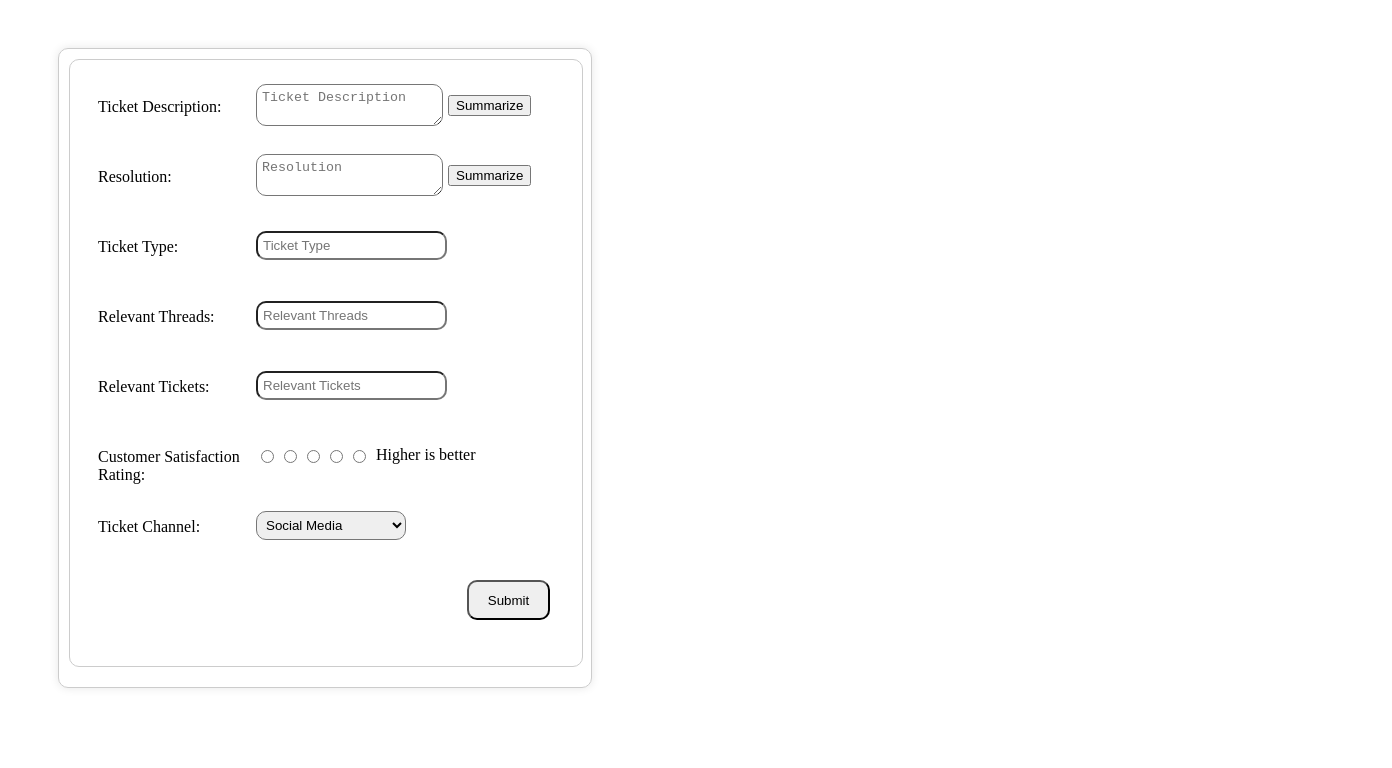
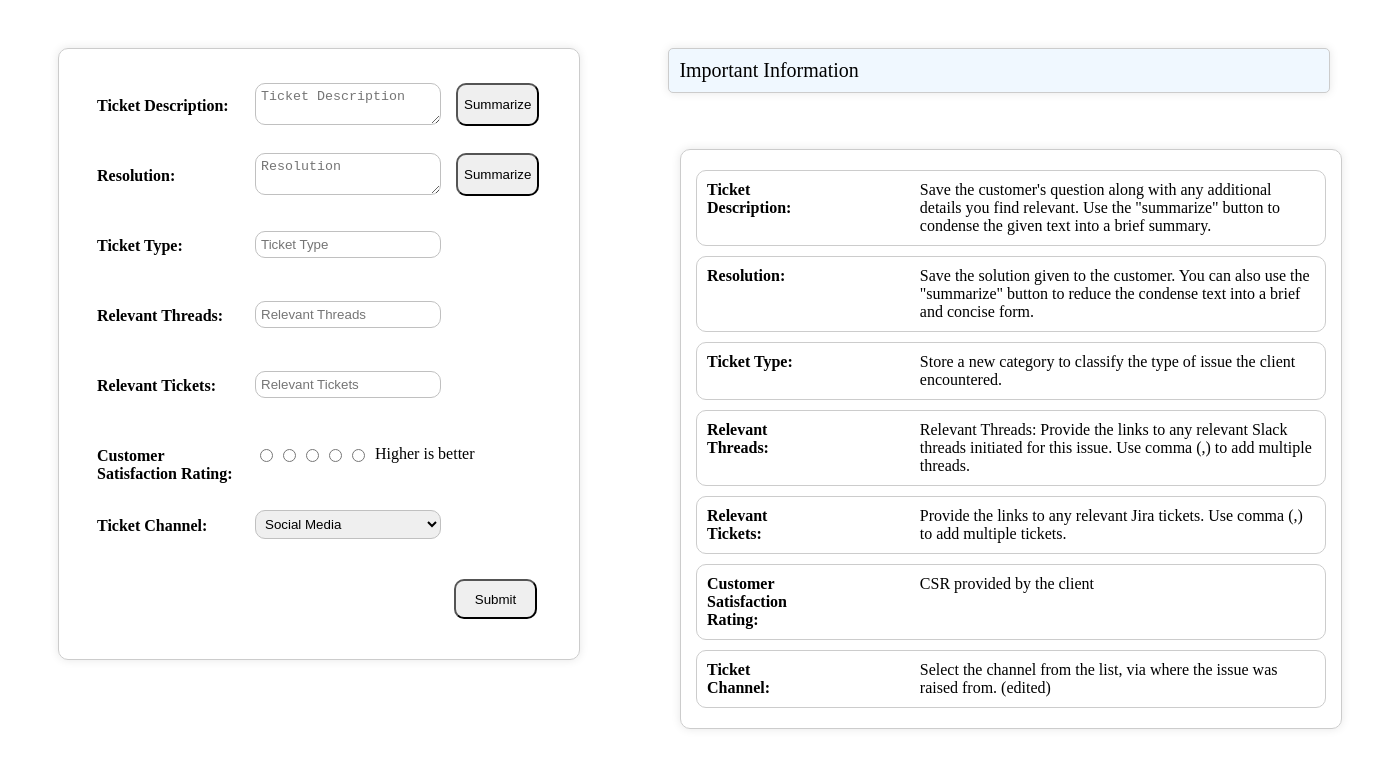
Before and after one commit to nik-sib/support-sage-app, a browser extension: page chrome_ext/FE/AddCategory.html in a window 1280 px wide. Shown: the whole page, 1392 px wide, since content can reach past the window. Drawn offline with Linux system fonts and the light colour scheme.

Commit message:
update script, styles

```diff
--- a/chrome_ext/FE/AddCategory.html
+++ b/chrome_ext/FE/AddCategory.html
@@ -69,7 +69,7 @@
                         <div class="class-input">
                             <label for="ticketChannel">Ticket Channel:</label>
                             <div class="input-container">
-                                <select id="ticketChannel" name="ticketChannel" required>
+                                <select id="ticketChannel" name="ticketChannel" class='message-input' required>
                                     <option value="Social Media">Social Media</option>
                                     <option value="Chat">Chat</option>
                                     <option value="Phone">Phone</option>
@@ -84,6 +84,77 @@
                 </div>
             </div>
         </div>
+        <div id="right-container">
+            <div id="info-header">
+                Important Information
+            </div>
+            <div id="info-container">
+                <div id="info-list">
+                    <div class="info-item">
+                        <div class="left-column">
+                            <span class="info-label">Ticket Description:</span>
+                        </div>
+                        <div class="right-column">
+                            Save the customer's question along with any additional details you find relevant. Use the
+                            "summarize" button to condense the given text into a brief summary.
+                        </div>
+                    </div>
+                    <div class="info-item">
+                        <div class="left-column">
+                            <span class="info-label">Resolution:</span>
+                        </div>
+                        <div class="right-column">
+                            Save the solution given to the customer. You can also use the "summarize" button to reduce
+                            the condense text into a brief and concise form.
+                        </div>
+                    </div>
+                    <div class="info-item">
+                        <div class="left-column">
+                            <span class="info-label">Ticket Type:</span>
+                        </div>
+                        <div class="right-column">
+                            Store a new category to classify the type of issue the client encountered. </div>
+                    </div>
+                    <div class="info-item">
+                        <div class="left-column">
+                            <span class="info-label">Relevant Threads:</span>
+                        </div>
+                        <div class="right-column">
+                            Relevant Threads: Provide the links to any relevant Slack threads initiated for this issue.
+                            Use
+                            comma (,) to add multiple threads.
+                        </div>
+                    </div>
+
+                    <div class="info-item">
+                        <div class="left-column">
+                            <span class="info-label">Relevant Tickets:</span>
+                        </div>
+                        <div class="right-column">
+                            Provide the links to any relevant Jira tickets. Use comma (,) to add multiple
+                            tickets.
+                        </div>
+                    </div>
+
+                    <div class="info-item">
+                        <div class="left-column">
+                            <span class="info-label">Customer Satisfaction Rating:</span>
+                        </div>
+                        <div class="right-column">
+                            CSR provided by the client
+                        </div>
+                    </div>
+
+                    <div class="info-item">
+                        <div class="left-column">
+                            <span class="info-label">Ticket Channel:</span>
+                        </div>
+                        <div class="right-column">
+                            Select the channel from the list, via where the issue was raised from. (edited) </div>
+                    </div>
+                </div>
+            </div>
+        </div>
     </div>
 </body>
 
--- a/chrome_ext/FE/styles.css
+++ b/chrome_ext/FE/styles.css
@@ -47,7 +47,7 @@
 }
 
 #form-container {
-    width: 40vw;
+    width: 500px;
     height: fit-content;
     margin: 5vh 50px;
     border: 1px solid #ccc;
@@ -166,17 +166,6 @@
     margin-bottom: 10px;
 }
 
-#form-inner-container {
-    height: fit-content;
-    width: 40vw;
-    border-radius: 10px;
-    overflow-y: scroll;
-    border: 1px solid #ccc;
-    margin-bottom: 10px;
-    display: flex;
-    flex-direction: column;
-}
-
 #user-input {
     display: flex;
     min-height: 60px;
@@ -215,6 +204,12 @@
     border-radius: 10px;
 }
 
+.summarize-btn {
+    margin-left: 10px;
+    height: 43px;
+    border-radius: 10px;
+    display: inline;
+}
 .suggestion-btn {
     margin-top: 5px;
     margin-right: 5px;
@@ -247,8 +242,14 @@
     flex: 1;
     padding: 5px;
     margin-right: 5px;
+    width: 186px;
     border-radius: 10px;
     resize: vertical;
+    border: 1px solid silver;
+}
+
+.message-input.message-input select {
+    width: 200px;
 
 }
 
@@ -265,6 +266,7 @@ label {
     width: 150px;
     margin: 1vh;
     display: inline-block;
+    font-weight: bold;
 }
 
 .input-container {
@@ -298,3 +300,57 @@ label {
     border-radius: 10px;
     min-width: 150px;
 }
+
+
+
+#info-container {
+    width: 50vw;
+    height: fit-content;
+    margin: 5vh 50px;
+    border: 1px solid #ccc;
+    padding: 10px;
+    border-radius: 10px;
+    box-shadow: 0 0 10px rgba(0, 0, 0, 0.1);
+}
+
+#info-list {
+    width: 100%;
+}
+
+.info-item {
+    display: flex;
+    justify-content: space-between;
+    width: 95%;
+    padding: 10px;
+    margin: 10px auto;
+    border-radius: 10px;
+    border: 1px solid #ccc;
+    background-color: #fff;
+}
+
+.left-column {
+    flex: 1;
+    max-width: 15%; /* Adjust the width as needed */
+}
+
+.right-column {
+    flex: 2;
+    max-width: 65%; /* Adjust the width as needed */
+}
+
+.info-label {
+    font-weight: bold;
+    margin-right: 5px;
+}
+
+#info-header {
+    font-size: 20px;
+    font-weight: 400;
+    background-color: aliceblue;
+    border-radius: 5px;
+    width: 50vw;
+    margin: 5vh 3vw 2vh 3vw;
+    border: 1px solid #ccc;
+    padding: 10px;
+    box-shadow: 0 0 10px rgba(0, 0, 0, 0.1);
+}
```
Also changed, not shown: chrome_ext/FE/script.js (+8 -3 lines), support-sage/new_data.csv.
